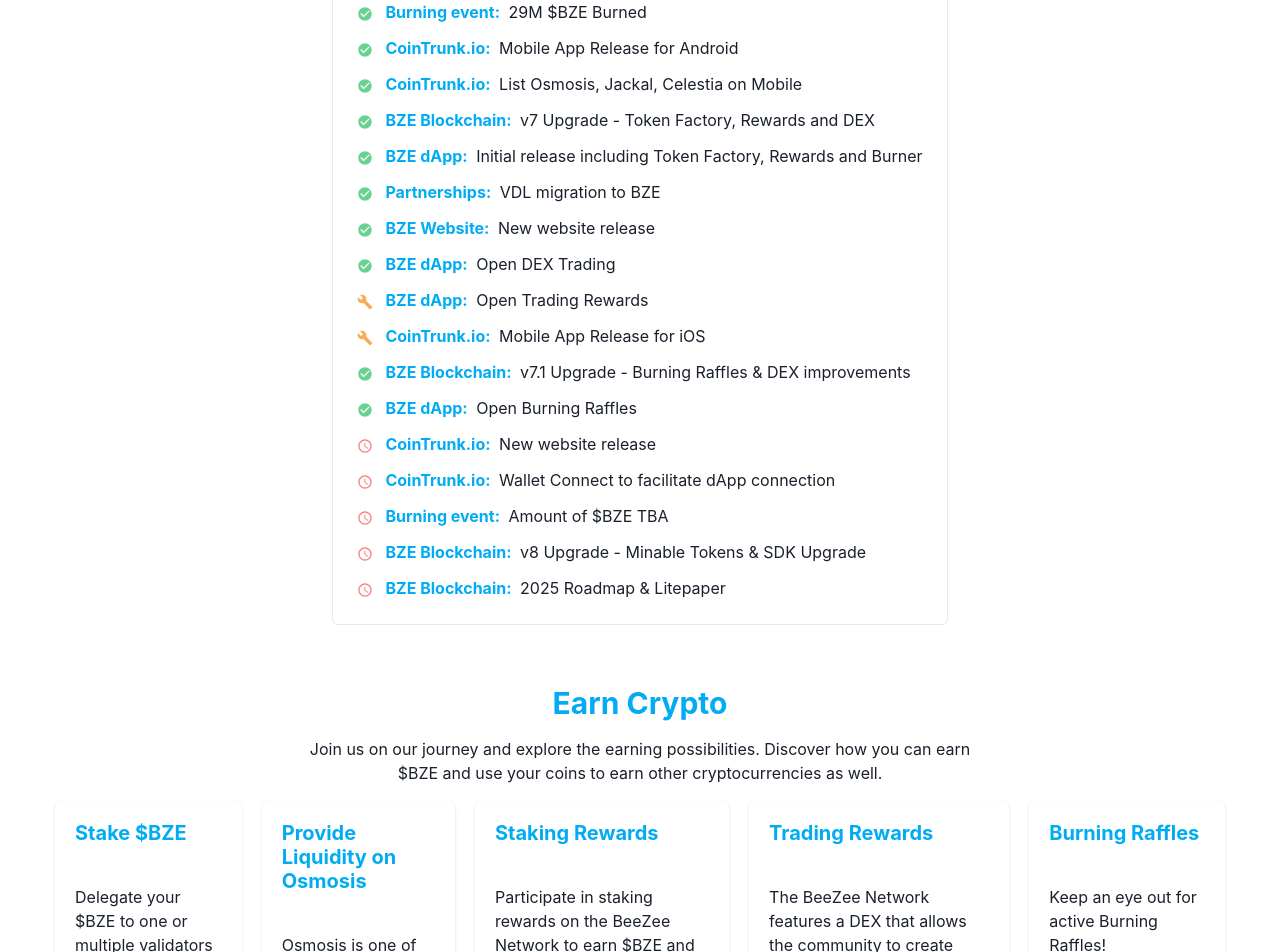
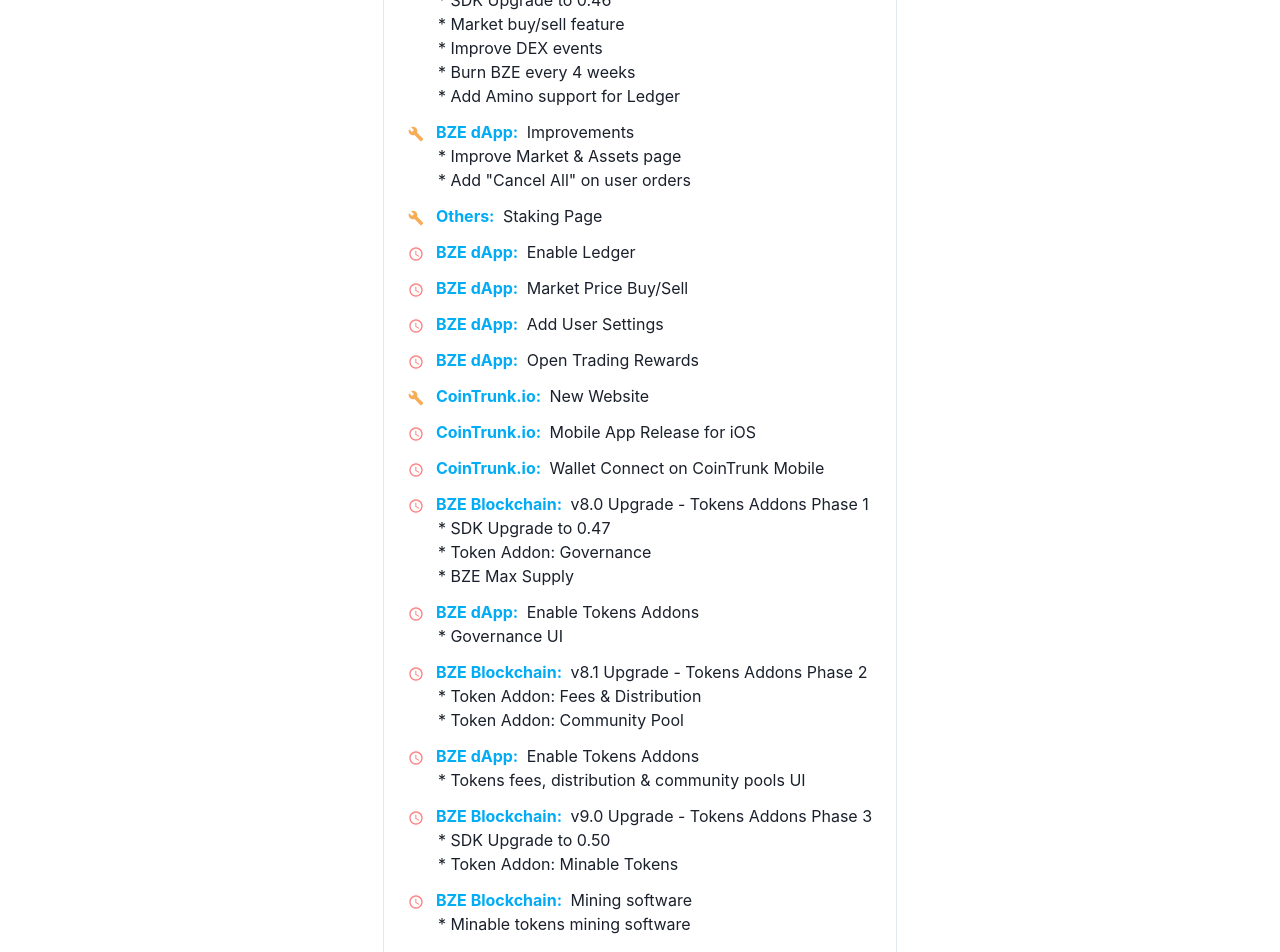
Before and after one commit to bze-alphateam/getbze, a React (Create React App) app: page / in a window 1280 px wide. Shown: the part 3600-4552 px from the top of the page. Built offline with nearby package versions, Linux system fonts and the light colour scheme; no server answers.

Commit message:
updated roadmap

```diff
--- a/src/components/sections/roadmap.tsx
+++ b/src/components/sections/roadmap.tsx
@@ -37,10 +37,12 @@
 }
 
 const blockchainQuery = 'BZE Blockchain:';
+const marketingQuery = 'Marketing:';
 const burningQuery = 'Burning event:';
 const cointrunkQuery = 'CoinTrunk.io:';
 const bzeWebsiteQuery = 'BZE Website:';
 const bzeDappQuery = 'BZE dApp:';
+const othersQuery = 'Others:';
 const partnershipQuery = 'Partnerships:'
 
 export const Roadmap = () => {
@@ -53,10 +55,11 @@
         <Text py={2}>The roadmap contains a list of completed tasks, ongoing projects, and future plans. Some of our work remains undisclosed to ensure its success and to keep an element of surprise for upcoming announcements.</Text>
       </Box>
       <Card variant='outline'>
-        <Tabs variant='enclosed' p={2} isFitted defaultIndex={1}>
+        <Tabs variant='enclosed' p={2} isFitted defaultIndex={2}>
           <TabList>
             <Tab>2023</Tab>
             <Tab>2024</Tab>
+            <Tab>2025</Tab>
           </TabList>
           <TabPanels>
             <TabPanel>
@@ -108,10 +111,7 @@
                 <RoadmapItem query={bzeDappQuery} status={statusSuccess} text={`${bzeDappQuery} Open DEX Trading`}/>
               </ListItem>
               <ListItem>
-                <RoadmapItem query={bzeDappQuery} status={statusInProgress} text={`${bzeDappQuery} Open Trading Rewards`}/>
-              </ListItem>
-              <ListItem>
-                <RoadmapItem query={cointrunkQuery} status={statusInProgress} text={`${cointrunkQuery} Mobile App Release for iOS`}/>
+                <RoadmapItem query={marketingQuery} status={statusSuccess} text={`${marketingQuery} Marketing Campaign`}/>
               </ListItem>
               <ListItem>
                 <RoadmapItem query={blockchainQuery} status={statusSuccess} text={`${blockchainQuery} v7.1 Upgrade - Burning Raffles & DEX improvements`}/>
@@ -120,21 +120,134 @@
                 <RoadmapItem query={bzeDappQuery} status={statusSuccess} text={`${bzeDappQuery} Open Burning Raffles`}/>
               </ListItem>
               <ListItem>
-                <RoadmapItem query={cointrunkQuery} status={statusWaiting} text={`${cointrunkQuery} New website release`}/>
+                <RoadmapItem query={bzeDappQuery} status={statusSuccess} text={`${bzeDappQuery} DEX Aggregator & API`}/>
               </ListItem>
               <ListItem>
-                <RoadmapItem query={cointrunkQuery} status={statusWaiting} text={`${cointrunkQuery} Wallet Connect to facilitate dApp connection`}/>
+                <RoadmapItem query={bzeDappQuery} status={statusSuccess} text={`${bzeDappQuery} DEX Listing on CoinGecko & LiveCoinWatch`}/>
               </ListItem>
               <ListItem>
-                <RoadmapItem query={burningQuery} status={statusWaiting} text={`${burningQuery} Amount of $BZE TBA`}/>
-              </ListItem>
-              <ListItem>
-                <RoadmapItem query={blockchainQuery} status={statusWaiting} text={`${blockchainQuery} v8 Upgrade - Minable Tokens & SDK Upgrade`}/>
-              </ListItem>
-              <ListItem>
-                <RoadmapItem query={blockchainQuery} status={statusWaiting} text={`${blockchainQuery} 2025 Roadmap & Litepaper`}/>
+                <RoadmapItem query={blockchainQuery} status={statusSuccess} text={`${blockchainQuery} 2025 Roadmap`}/>
               </ListItem>
             </List>
+            </TabPanel>
+            <TabPanel>
+              <List spacing={3}>
+                <ListItem>
+                  <RoadmapItem query={blockchainQuery} status={statusInProgress} text={`${blockchainQuery} v7.2 Upgrade`}/>
+                  <List>
+                    <ListItem>
+                      <Text ml={"30"}>* SDK Upgrade to 0.46</Text>
+                    </ListItem>
+                    <ListItem>
+                      <Text ml={"30"}>* Market buy/sell feature</Text>
+                    </ListItem>
+                    <ListItem>
+                      <Text ml={"30"}>* Improve DEX events</Text>
+                    </ListItem>
+                    <ListItem>
+                      <Text ml={"30"}>* Burn BZE every 4 weeks</Text>
+                    </ListItem>
+                    <ListItem>
+                      <Text ml={"30"}>* Add Amino support for Ledger</Text>
+                    </ListItem>
+                  </List>
+                </ListItem>
+                <ListItem>
+                  <RoadmapItem query={bzeDappQuery} status={statusInProgress} text={`${bzeDappQuery} Improvements`}/>
+                  <List>
+                    <ListItem>
+                      <Text ml={"30"}>* Improve Market & Assets page</Text>
+                    </ListItem>
+                    <ListItem>
+                      <Text ml={"30"}>* Add "Cancel All" on user orders</Text>
+                    </ListItem>
+                  </List>
+                </ListItem>
+                <ListItem>
+                  <RoadmapItem query={othersQuery} status={statusInProgress} text={`${othersQuery} Staking Page`}/>
+                </ListItem>
+                <ListItem>
+                  <RoadmapItem query={bzeDappQuery} status={statusWaiting} text={`${bzeDappQuery} Enable Ledger`}/>
+                </ListItem>
+                <ListItem>
+                  <RoadmapItem query={bzeDappQuery} status={statusWaiting} text={`${bzeDappQuery} Market Price Buy/Sell`}/>
+                </ListItem>
+                <ListItem>
+                  <RoadmapItem query={bzeDappQuery} status={statusWaiting} text={`${bzeDappQuery} Add User Settings`}/>
+                </ListItem>
+                <ListItem>
+                  <RoadmapItem query={bzeDappQuery} status={statusWaiting} text={`${bzeDappQuery} Open Trading Rewards`}/>
+                </ListItem>
+                <ListItem>
+                  <RoadmapItem query={cointrunkQuery} status={statusInProgress} text={`${cointrunkQuery} New Website`}/>
+                </ListItem>
+                <ListItem>
+                  <RoadmapItem query={cointrunkQuery} status={statusWaiting} text={`${cointrunkQuery} Mobile App Release for iOS`}/>
+                </ListItem>
+                <ListItem>
+                  <RoadmapItem query={cointrunkQuery} status={statusWaiting} text={`${cointrunkQuery} Wallet Connect on CoinTrunk Mobile`}/>
+                </ListItem>
+                <ListItem>
+                  <RoadmapItem query={blockchainQuery} status={statusWaiting} text={`${blockchainQuery} v8.0 Upgrade - Tokens Addons Phase 1`}/>
+                  <List>
+                    <ListItem>
+                      <Text ml={"30"}>* SDK Upgrade to 0.47</Text>
+                    </ListItem>
+                    <ListItem>
+                      <Text ml={"30"}>* Token Addon: Governance</Text>
+                    </ListItem>
+                    <ListItem>
+                      <Text ml={"30"}>* BZE Max Supply</Text>
+                    </ListItem>
+                  </List>
+                </ListItem>
+                <ListItem>
+                  <RoadmapItem query={bzeDappQuery} status={statusWaiting} text={`${bzeDappQuery} Enable Tokens Addons`}/>
+                  <List>
+                    <ListItem>
+                      <Text ml={"30"}>* Governance UI</Text>
+                    </ListItem>
+                  </List>
+                </ListItem>
+                <ListItem>
+                  <RoadmapItem query={blockchainQuery} status={statusWaiting} text={`${blockchainQuery} v8.1 Upgrade - Tokens Addons Phase 2`}/>
+                  <List>
+                    <ListItem>
+                      <Text ml={"30"}>* Token Addon: Fees & Distribution</Text>
+                    </ListItem>
+                    <ListItem>
+                      <Text ml={"30"}>* Token Addon: Community Pool</Text>
+                    </ListItem>
+                  </List>
+                </ListItem>
+                <ListItem>
+                  <RoadmapItem query={bzeDappQuery} status={statusWaiting} text={`${bzeDappQuery} Enable Tokens Addons`}/>
+                  <List>
+                    <ListItem>
+                      <Text ml={"30"}>* Tokens fees, distribution & community pools UI</Text>
+                    </ListItem>
+                  </List>
+                </ListItem>
+                <ListItem>
+                  <RoadmapItem query={blockchainQuery} status={statusWaiting} text={`${blockchainQuery} v9.0 Upgrade - Tokens Addons Phase 3`}/>
+                  <List>
+                    <ListItem>
+                      <Text ml={"30"}>* SDK Upgrade to 0.50</Text>
+                    </ListItem>
+                    <ListItem>
+                      <Text ml={"30"}>* Token Addon: Minable Tokens</Text>
+                    </ListItem>
+                  </List>
+                </ListItem>
+                <ListItem>
+                  <RoadmapItem query={blockchainQuery} status={statusWaiting} text={`${blockchainQuery} Mining software`}/>
+                  <List>
+                    <ListItem>
+                      <Text ml={"30"}>* Minable tokens mining software</Text>
+                    </ListItem>
+                  </List>
+                </ListItem>
+              </List>
             </TabPanel>
           </TabPanels>
         </Tabs>
```
Also changed, not shown: 1 other file (tests, documents, lock files or other folders).
